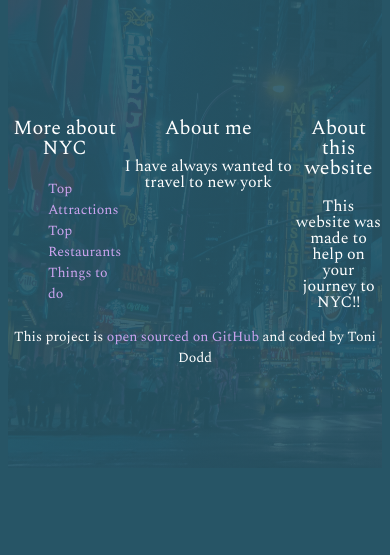
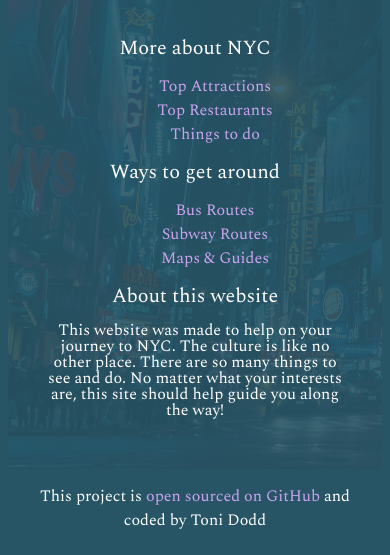
Before and after one commit to ToniDodd/New-York-Travel-Project, a plain HTML site: page index.html in a window 390 px wide. Shown: the part 440-995 px from the top of the page. Before the commit the page ends 916 px from the top, so only its background shows below. Drawn offline with nearby package versions, Linux system fonts and the light colour scheme; a web font is replaced by a local one.

Commit message:
changed footer, made responsive

```diff
--- a/index.html
+++ b/index.html
@@ -32,19 +32,31 @@
                   <li> <a href="https://tourscanner.com/blog/fun-things-to-do-in-nyc/" target="_blank"> Things to do</a></li>
                 </ul>
             </div>
-        <div>
-            <h3>About me</h3>
-            <p>I have always wanted to travel to new york</p>
-        </div>
+            <div>
+                <h3>Ways to get around</h3>
+                <ul>
+                    <li> <a href="https://new.mta.info/schedules/bus" target="_blank">Bus Routes</a></li>
+                    <li> <a href="https://new.mta.info/" target="_blank">Subway Routes</a></li>
+                    <li> <a href="https://www.nycgo.com/maps-guides" target="_blank">Maps & Guides</a></li>
+                  </ul>
+            </div>
+
         <div>
             <h3>About this website</h3>
-            <p>This website was made to help on your journey to NYC!!</p>
+            <p>This website was made to help on your journey to NYC.
+                The culture is like no other place.
+                 There are so many
+                things to see and do.
+                No matter what your interests are, this site
+                should help guide you along the way!
+            </p>
         </div>
     </section>
-        <div>
+  </footer>
+        <div class="info">
         This project is <a class="github-link" href="https://github.com/ToniDodd/New-York-Travel-Project" target="_blank"> open sourced on GitHub</a> and coded by Toni Dodd
         </div>
-    </footer>
+
 </div>
 </body>
 </html>
--- a/src/style.css
+++ b/src/style.css
@@ -45,20 +45,15 @@ button {
     background: white;
     letter-spacing: 3px;;
 }
-.facts a{
-    text-decoration: none;
-    color: black;
-}
+
 footer{
     background-image: linear-gradient(rgba(39, 85, 102, 0.9), rgba(39, 85, 102, 0.9)),  url("../images/nyc4.jpg") ;
     background-repeat: no-repeat;
     background-size: cover;
     padding: 100px 0;
     color:  white;
-    text-align: center;
     max-width: 1200px;
     margin: 0 auto;
-
 }
 footer a{
     text-align: center;
@@ -70,23 +65,41 @@ footer h3{
     font-weight: 400;
     letter-spacing: 2;
     line-height: 1;
+    text-align: start;
 }
 footer p{
     font-size: 16px;
     font-weight: 100;
     line-height: 1;
-}
-.footer-wrap{
-    display: grid;
-    grid-template-columns: 1fr 2fr 1fr;
+    text-align: center;
 
 }
 footer li{
     list-style: none;
-    text-align: start;
+
+}
+.info{
+    color: white;
+    text-align: center;
+    padding: 15px;
+}
+.github-link{
+    text-align: center;
+    color: rgb(203, 164, 239);
+    text-decoration: none;
+
 }
 
-
+.footer-wrap{
+    display: grid;
+    grid-template-columns: 1fr 1fr 1fr;
+    grid-gap: 30px;
+    padding: 25px;
+}
+.facts a{
+    text-decoration: none;
+    color: black;
+}
 .hero{ max-width: 1200px;
     margin: 0 auto;
 }
@@ -107,8 +120,20 @@ footer li{
     button{
         margin: 5px;
     }
-    footer{
-        font-size: 14px;
+    .footer-wrap{
+        display: block;
+    }
+    footer {
+        text-align: center;
+        padding: 10px;
+    }
+    footer h3{
+        text-align: center;
+        margin: 5px auto;
+    }
+    footer ul{
+        align-items: center;
+    }
 
-    }
+
 }
```
